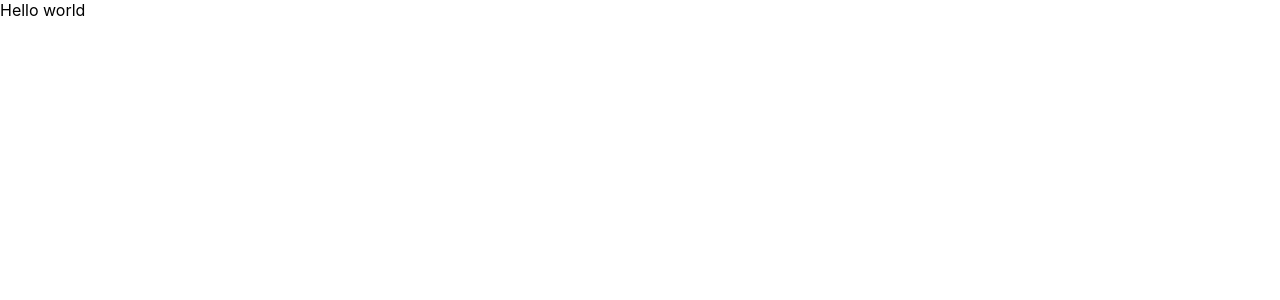
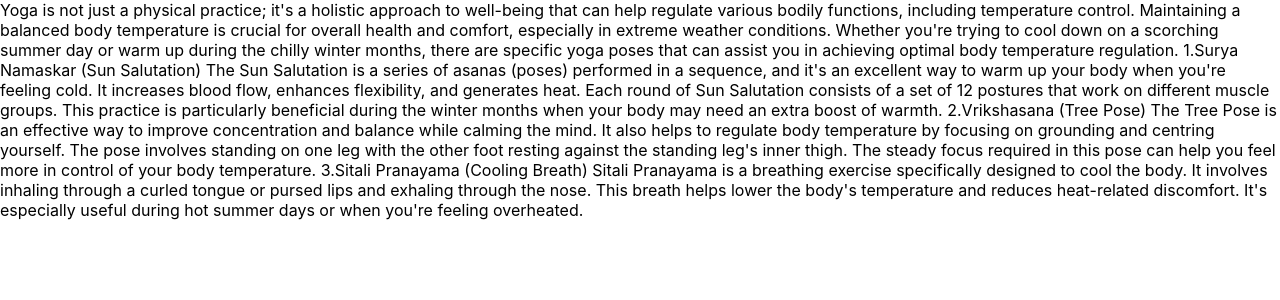
Before and after one commit to Sajid9990/blog-app, a React (Create React App) app: page / in a window 1280 px wide. Shown: the top 300 px of the page. Built offline with nearby package versions, Linux system fonts and the light colour scheme.

Commit message:
code correction

```diff
--- a/src/App.js
+++ b/src/App.js
@@ -11,7 +11,20 @@ function App() {
         {/* </Routes> */}
       {/* </BrowserRouter> */}
       <div id="myDiv">
-      Hello world
+      Yoga is not just a physical practice; it's a holistic approach to well-being that can help regulate various bodily functions, including temperature control. Maintaining a balanced body temperature is crucial for overall health and comfort, especially in extreme weather conditions.
+
+ Whether you're trying to cool down on a scorching summer day or warm up during the chilly winter months, there are specific yoga poses that can assist you in achieving optimal body temperature regulation.
+
+1.Surya Namaskar (Sun Salutation)
+
+The Sun Salutation is a series of asanas (poses) performed in a sequence, and it's an excellent way to warm up your body when you're feeling cold. It increases blood flow, enhances flexibility, and generates heat. Each round of Sun Salutation consists of a set of 12 postures that work on different muscle groups. This practice is particularly beneficial during the winter months when your body may need an extra boost of warmth.
+2.Vrikshasana (Tree Pose)
+
+The Tree Pose is an effective way to improve concentration and balance while calming the mind. It also helps to regulate body temperature by focusing on grounding and centring yourself. The pose involves standing on one leg with the other foot resting against the standing leg's inner thigh. The steady focus required in this pose can help you feel more in control of your body temperature.
+
+3.Sitali Pranayama (Cooling Breath)
+
+Sitali Pranayama is a breathing exercise specifically designed to cool the body. It involves inhaling through a curled tongue or pursed lips and exhaling through the nose. This breath helps lower the body's temperature and reduces heat-related discomfort. It's especially useful during hot summer days or when you're feeling overheated.
       </div>
     </Fragment>
   );
```
